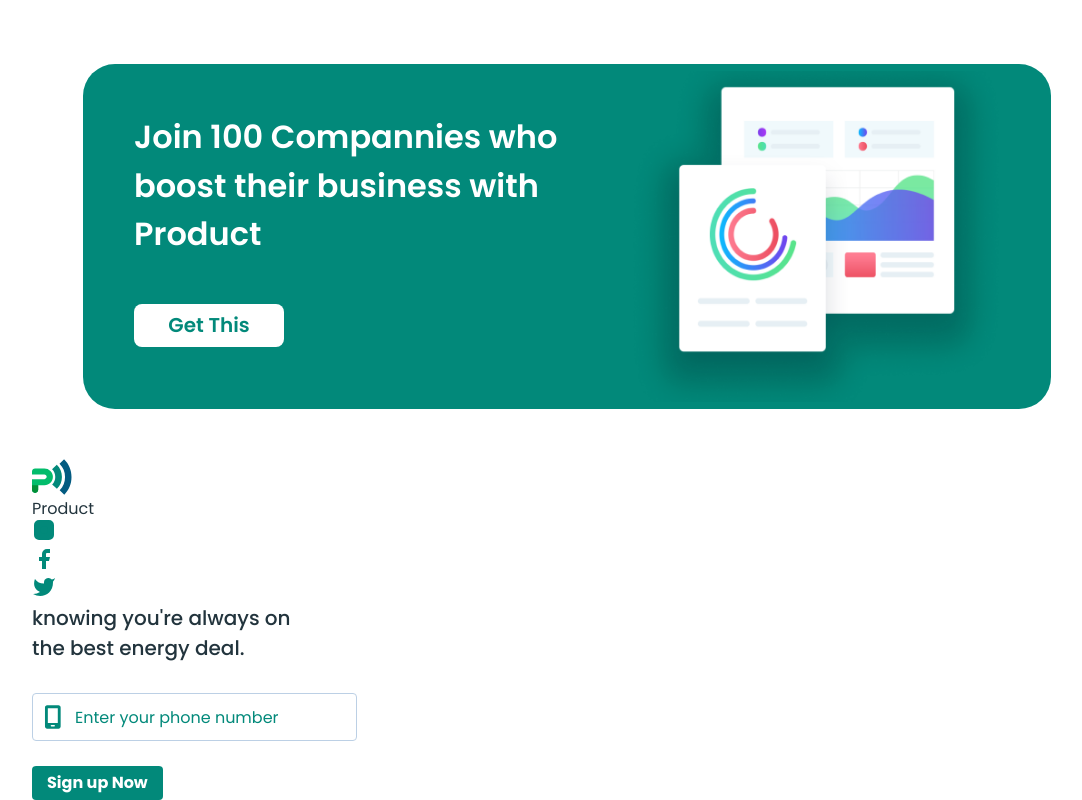
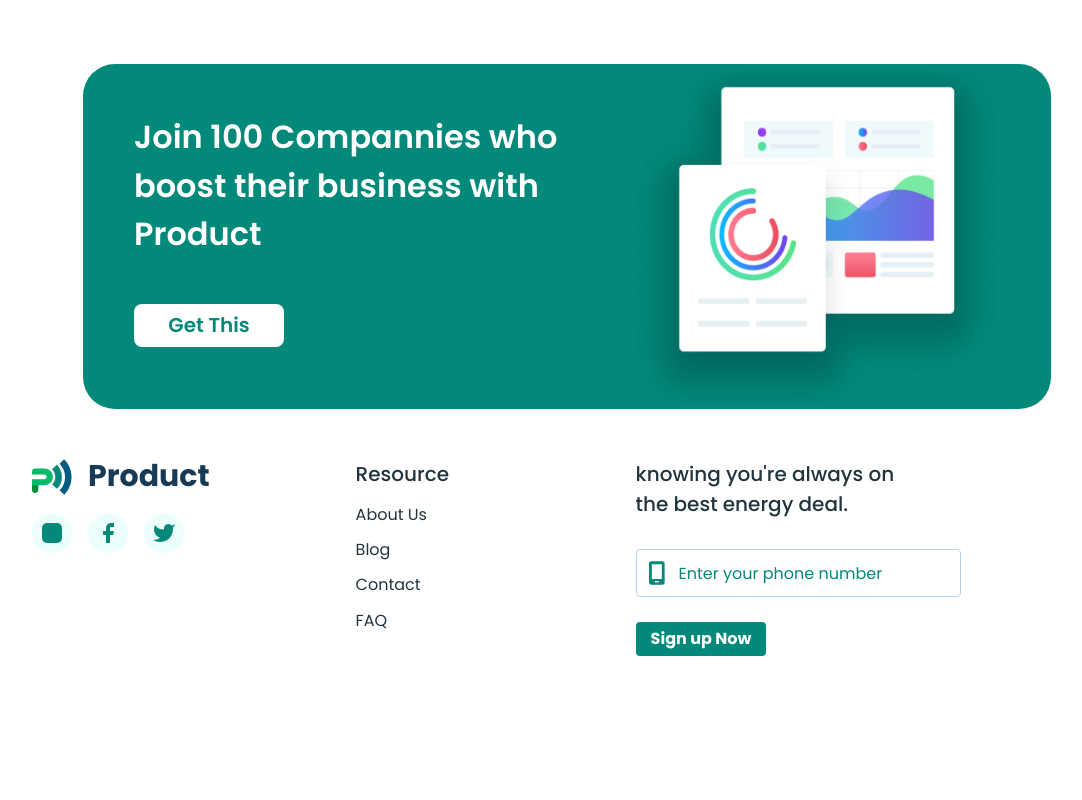
Before and after one commit to Iry-naO/Bussines-promotion, a plain HTML site: page index.html in a window 1280 px wide. Shown: the part 5330-6130 px from the top of the page, without its empty margins (73-1155 px from the left). After the commit the page ends 5986 px from the top, so only its background shows below. Drawn offline with nearby package versions, Linux system fonts and the light colour scheme.

Commit message:
update file

```diff
--- a/css/styles.css
+++ b/css/styles.css
@@ -116,6 +116,7 @@ img {
   align-items: center;
   gap: 21px;
 }
+
 .header-btn {
   font-weight: 600;
   font-size: 16px;
@@ -802,8 +803,50 @@ img {
 
 /* FOOTER */
 
+.footer-container {
+  display: flex;
+  align-items: flex-start;
+}
+
+.footer-logo-container {
+  margin: 0 146px 18px 0;
+}
+
+.footer-social-list {
+  display: flex;
+  align-items: center;
+  gap: 16px;
+}
+
+.footer-social-item {
+  width: 40px;
+  height: 40px;
+}
+
+.footer-social-link {
+  background-color: #edfffc;
+  width: 100%;
+  height: 100%;
+  border-radius: 50%;
+  display: flex;
+  align-items: center;
+  justify-content: center;
+  transition: background-color 500ms ease;
+}
+
+.footer-social-link:hover,
+.footer-social-link:focus {
+  background-color: #02897a;
+}
+
 .footer-social-icon {
   fill: #02897a;
+  transition: fill 500ms ease;
+}
+
+.footer-social-link:hover .footer-social-icon,
+.footer-social-link:focus .footer-social-icon {
+  fill: #edfffc;
 }
 
 .footer-text {
@@ -811,8 +854,18 @@ img {
   font-size: 20px;
   line-height: 1.5;
   color: #22343d;
+  margin-bottom: 8px;
+  width: 280px;
+}
+
+.footer-item {
+  font-weight: 400;
+  font-size: 16px;
+  line-height: 2.19;
+}
+
+.footer-form-text {
   margin-bottom: 30px;
-  width: 280px;
 }
 
 .input-container {
--- a/index.html
+++ b/index.html
@@ -713,31 +713,32 @@
     <!-- FOOTER -->
 
     <footer>
-      <div class="container">
+      <div class="container footer-container">
         <div>
-          <a href=""
+          <a class="logo-container footer-logo-container" href=""
             ><svg width="40" height="36">
               <use href="./images/icons.svg#icon-logo"></use>
             </svg>
+            <p class="logo-text">Product</p>
           </a>
-          <p>Product</p>
-          <ul>
-            <li>
-              <a href="">
+
+          <ul class="footer-social-list">
+            <li class="footer-social-item">
+              <a class="footer-social-link" href="">
                 <svg class="footer-social-icon" width="24" height="24">
                   <use href="./images/icons.svg#icon-instagram"></use>
                 </svg>
               </a>
             </li>
-            <li>
-              <a href="">
+            <li class="footer-social-item">
+              <a class="footer-social-link" href="">
                 <svg class="footer-social-icon" width="24" height="24">
                   <use href="./images/icons.svg#icon-facebook"></use>
                 </svg>
               </a>
             </li>
-            <li>
-              <a href="">
+            <li class="footer-social-item">
+              <a class="footer-social-link" href="">
                 <svg class="footer-social-icon" width="24" height="24">
                   <use href="./images/icons.svg#icon-twitter"></use>
                 </svg>
@@ -745,10 +746,18 @@
             </li>
           </ul>
         </div>
-        <div></div>
+        <div>
+          <p class="footer-text">Resource</p>
+          <ul>
+            <li class="footer-item">About Us</li>
+            <li class="footer-item">Blog</li>
+            <li class="footer-item">Contact</li>
+            <li class="footer-item">FAQ</li>
+          </ul>
+        </div>
         <div></div>
         <div>
-          <p class="footer-text">
+          <p class="footer-text footer-form-text">
             knowing you're always on the best energy deal.
           </p>
           <div class="input-container">
```
